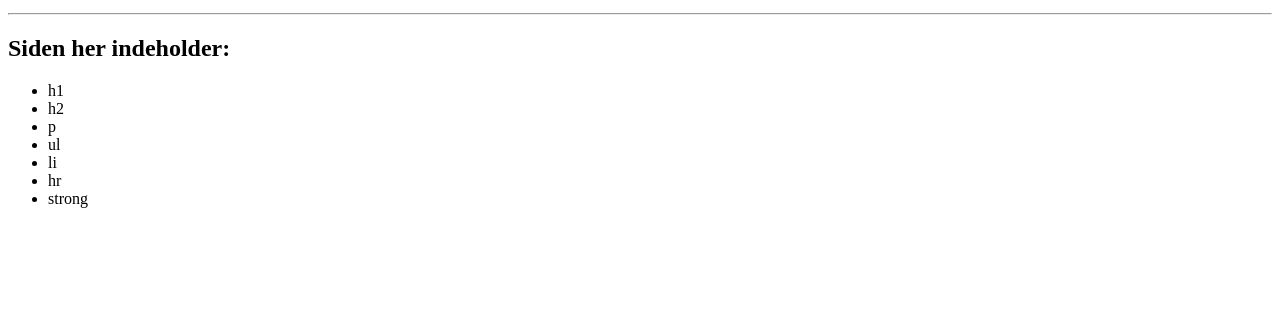
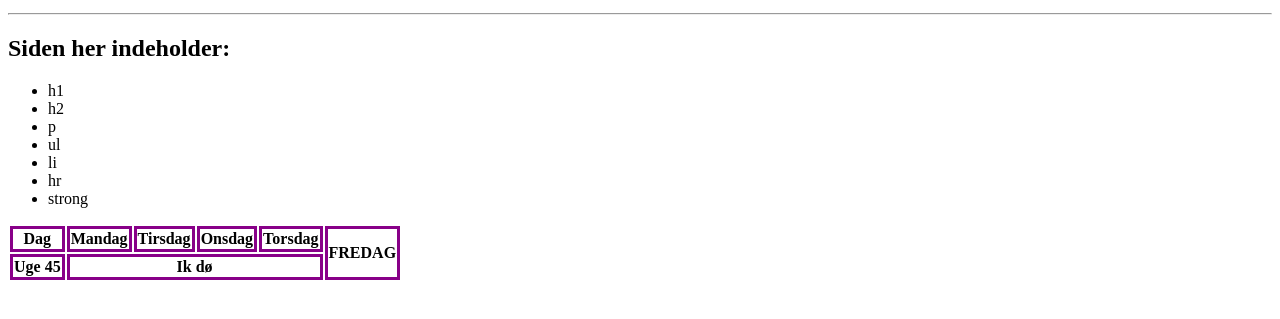
Before and after one commit to DVMDesigns/Hjemmeside, a plain HTML site: page Index.html in a window 1280 px wide. Shown: the part 305-624 px from the top of the page. Drawn offline with Linux system fonts and the light colour scheme.

Commit message:
Update Index.html

```diff
--- a/Index.html
+++ b/Index.html
@@ -30,5 +30,17 @@
 		<li>hr</li>
 		<li>strong</li>
 	</ul>
+	<table>
+		<tr>
+			<th style="border: 3px solid #880088">Dag</th>
+			<th style="border: 3px solid #880088">Mandag</th>
+			<th style="border: 3px solid #880088">Tirsdag</th>
+			<th style="border: 3px solid #880088">Onsdag</th>
+			<th style="border: 3px solid #880088">Torsdag</th>
+			<th style="border: 3px solid #880088" rowspan="3" colspan="2">FREDAG</th>
+		</tr>
+			<th style="border: 3px solid #880088">Uge 45</th>
+			<th style="border: 3px solid #880088" colspan="4">Ik dø</th>
+	</table>
 </body>
 </html>
```
